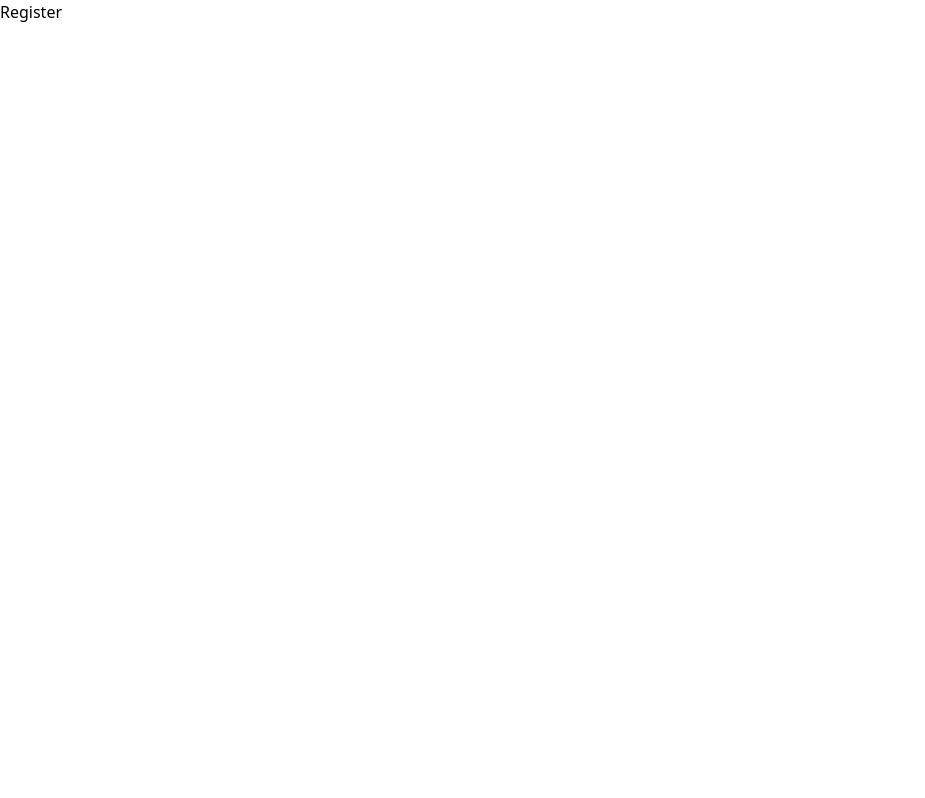
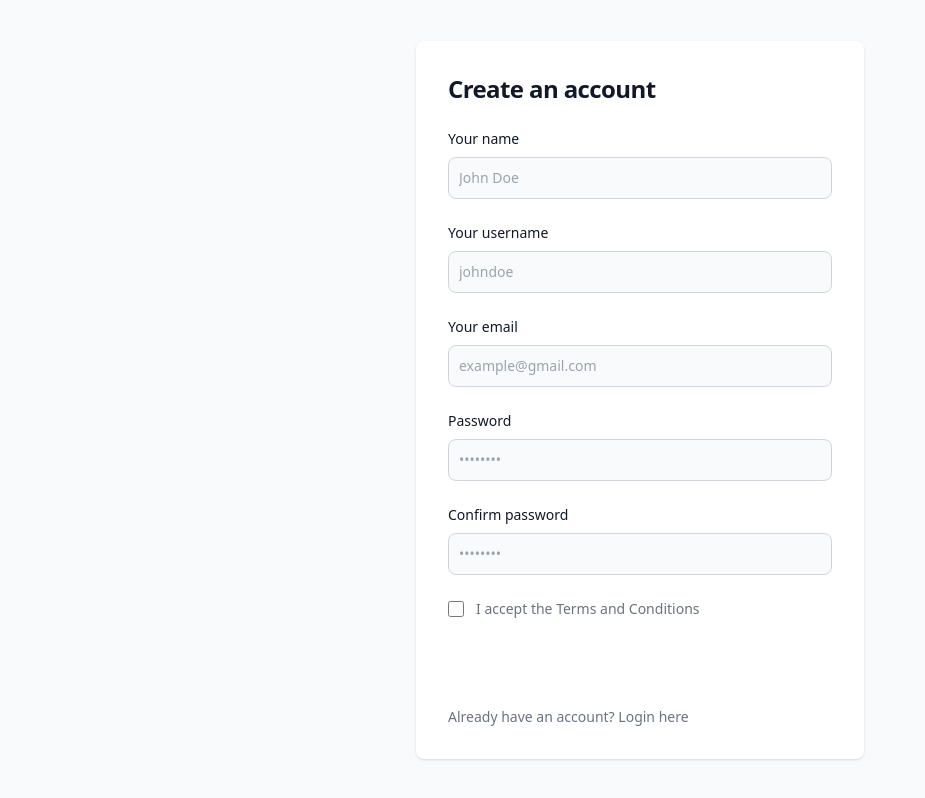
Before and after one commit to pistashioz/SIC---Projeto-final, a Next.js app in the folder client/: page /register in a window 1280 px wide. Shown: the whole page, without its empty margins (0-925 px from the left). Built offline with nearby package versions, Linux system fonts and the light colour scheme.

Commit message:
Add registration functionality: create RegisterForm component and integrate it into the registration page

```diff
--- a/client/src/components/LoginForm.jsx
+++ b/client/src/components/LoginForm.jsx
@@ -25,6 +25,11 @@
             }
         })
     }
+    const handleClick = (e) => {
+        e.preventDefault()
+        router.push('/register')
+      }
+
 
     return (
         <div className="flex justify-center items-center min-h-screen bg-gradient-to-r from-blue-50 to-white">
@@ -86,7 +91,7 @@
                     </button>
                     <p className="text-sm font-light text-center text-gray-500">
                         Don’t have an account yet?
-                        <a href="#" className="font-medium text-primary-600 hover:underline">
+                        <a onClick={handleClick} className="font-medium text-primary-600 hover:underline">
                             Sign up
                         </a>
                     </p>
--- /dev/null
+++ b/client/src/components/RegisterForm.jsx
@@ -0,0 +1,140 @@
+'use client'
+
+import React from "react";
+
+export default function RegisterForm() {
+    return (
+        <section className="bg-gray-50 dark:bg-gray-900">
+            <div className="flex flex-col items-center justify-center px-6 py-8 mx-auto md:h-screen lg:py-0">
+                <div className="w-full bg-white rounded-lg shadow dark:border md:mt-0 sm:max-w-md xl:p-0 dark:bg-gray-800 dark:border-gray-700">
+                <div className="p-6 space-y-4 md:space-y-6 sm:p-8">
+                    <h1 className="text-xl font-bold leading-tight tracking-tight text-gray-900 md:text-2xl dark:text-white">
+                    Create an account
+                    </h1>
+                    <form className="space-y-4 md:space-y-6" action="#">
+                    <div>
+                        <label
+                        htmlFor="name"
+                        className="block mb-2 text-sm font-medium text-gray-900 dark:text-white"
+                        >
+                        Your name
+                        </label>
+                        <input
+                        type="name"
+                        name="name"
+                        id="name"
+                        className="bg-gray-50 border border-gray-300 text-gray-900 text-sm rounded-lg focus:ring-primary-600 focus:border-primary-600 block w-full p-2.5 dark:bg-gray-700 dark:border-gray-600 dark:placeholder-gray-400 dark:text-white dark:focus:ring-blue-500 dark:focus:border-blue-500"
+                        placeholder="John Doe"
+                        required=""
+                        />
+                    </div>
+                    <div>
+                        <label
+                        htmlFor="username"
+                        className="block mb-2 text-sm font-medium text-gray-900 dark:text-white"
+                        >
+                        Your username
+                        </label>
+                        <input
+                        type="username"
+                        name="username"
+                        id="username"
+                        className="bg-gray-50 border border-gray-300 text-gray-900 text-sm rounded-lg focus:ring-primary-600 focus:border-primary-600 block w-full p-2.5 dark:bg-gray-700 dark:border-gray-600 dark:placeholder-gray-400 dark:text-white dark:focus:ring-blue-500 dark:focus:border-blue-500"
+                        placeholder="johndoe"
+                        required=""
+                        />
+                    </div>
+                    <div>
+                        <label
+                        htmlFor="email"
+                        className="block mb-2 text-sm font-medium text-gray-900 dark:text-white"
+                        >
+                        Your email
+                        </label>
+                        <input
+                        type="email"
+                        name="email"
+                        id="email"
+                        className="bg-gray-50 border border-gray-300 text-gray-900 text-sm rounded-lg focus:ring-primary-600 focus:border-primary-600 block w-full p-2.5 dark:bg-gray-700 dark:border-gray-600 dark:placeholder-gray-400 dark:text-white dark:focus:ring-blue-500 dark:focus:border-blue-500"
+                        placeholder="example@gmail.com"
+                        required=""
+                        />
+                    </div>
+                    <div>
+                        <label
+                        htmlFor="password"
+                        className="block mb-2 text-sm font-medium text-gray-900 dark:text-white"
+                        >
+                        Password
+                        </label>
+                        <input
+                        type="password"
+                        name="password"
+                        id="password"
+                        placeholder="••••••••"
+                        className="bg-gray-50 border border-gray-300 text-gray-900 text-sm rounded-lg focus:ring-primary-600 focus:border-primary-600 block w-full p-2.5 dark:bg-gray-700 dark:border-gray-600 dark:placeholder-gray-400 dark:text-white dark:focus:ring-blue-500 dark:focus:border-blue-500"
+                        required=""
+                        />
+                    </div>
+                    <div>
+                        <label
+                        htmlFor="confirm-password"
+                        className="block mb-2 text-sm font-medium text-gray-900 dark:text-white"
+                        >
+                        Confirm password
+                        </label>
+                        <input
+                        type="confirm-password"
+                        name="confirm-password"
+                        id="confirm-password"
+                        placeholder="••••••••"
+                        className="bg-gray-50 border border-gray-300 text-gray-900 text-sm rounded-lg focus:ring-primary-600 focus:border-primary-600 block w-full p-2.5 dark:bg-gray-700 dark:border-gray-600 dark:placeholder-gray-400 dark:text-white dark:focus:ring-blue-500 dark:focus:border-blue-500"
+                        required=""
+                        />
+                    </div>
+                    <div className="flex items-start">
+                        <div className="flex items-center h-5">
+                        <input
+                            id="terms"
+                            aria-describedby="terms"
+                            type="checkbox"
+                            className="w-4 h-4 border border-gray-300 rounded bg-gray-50 focus:ring-3 focus:ring-primary-300 dark:bg-gray-700 dark:border-gray-600 dark:focus:ring-primary-600 dark:ring-offset-gray-800"
+                            required=""
+                        />
+                        </div>
+                        <div className="ml-3 text-sm">
+                        <label
+                            htmlFor="terms"
+                            className="font-light text-gray-500 dark:text-gray-300"
+                        >
+                            I accept the{" "}
+                            <a
+                            className="font-medium text-primary-600 hover:underline dark:text-primary-500"
+                            href="#"
+                            >
+                            Terms and Conditions
+                            </a>
+                        </label>
+                        </div>
+                    </div>
+                    <button
+                        type="submit"
+                        className="w-full text-white bg-primary-600 hover:bg-primary-700 focus:ring-4 focus:outline-none focus:ring-primary-300 font-medium rounded-lg text-sm px-5 py-2.5 text-center dark:bg-primary-600 dark:hover:bg-primary-700 dark:focus:ring-primary-800"
+                    >
+                        Create an account
+                    </button>
+                    <p className="text-sm font-light text-gray-500 dark:text-gray-400">
+                        Already have an account?{" "}
+                        <a
+                        href="#"
+                        className="font-medium text-primary-600 hover:underline dark:text-primary-500"
+                        >
+                        Login here
+                        </a>
+                    </p>
+                    </form>
+                </div>
+                </div>
+            </div>
+            </section>
+)}
--- a/client/src/pages/register.jsx
+++ b/client/src/pages/register.jsx
@@ -1,11 +1,11 @@
 'use client'
 
 import React from "react";
-
+import RegisterForm from "@/components/RegisterForm";
 export default function Register() {
     return (
-        <div className="register">
-            <h1>Register</h1>
-        </div>
+       <div>
+            <RegisterForm />
+       </div>
     )
 }
```
